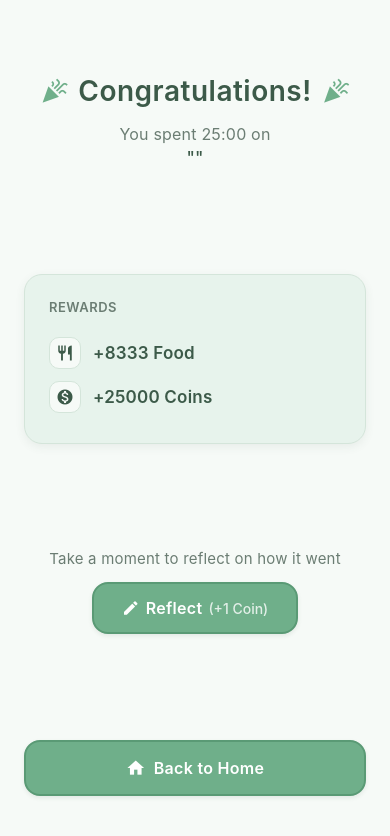
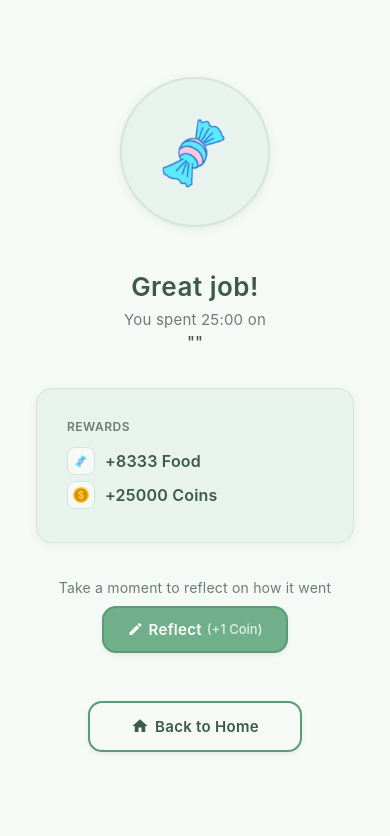
Before and after one commit to suaviloquence/domo, a React Native app: screen /Completion in a window 390 px wide. Shown: the top 836 px of the page. Built offline with nearby package versions, Linux system fonts and the light colour scheme.

Commit message:
my polishes

```diff
--- a/App.tsx
+++ b/App.tsx
@@ -27,9 +27,7 @@ function RootNavigator() {
       screenOptions={{ headerShown: false }}
       initialRouteName={selectedPetId ? 'Home' : 'PickPet'}
     >
-      {!selectedPetId && (
-        <Stack.Screen name="PickPet" component={PickPetScreen} />
-      )}
+      <Stack.Screen name="PickPet" component={PickPetScreen} />
 
       <Stack.Screen name="Home" component={HomeScreen} />
       <Stack.Screen name="Focus" component={FocusScreen} />
--- a/src/screens/CompletionScreen.tsx
+++ b/src/screens/CompletionScreen.tsx
@@ -1,5 +1,5 @@
 import React, { useState, useEffect, useRef } from 'react';
-import { View, Text, StyleSheet, TouchableOpacity } from 'react-native';
+import { View, Text, StyleSheet, TouchableOpacity, Image } from 'react-native';
 import MaterialIcons from 'react-native-vector-icons/MaterialIcons';
 import { usePet } from '../context/PetContext';
 import ReflectionModal from '../components/ReflectionModal';
@@ -138,12 +138,15 @@ export default function CompletionScreen({
 
   return (
     <View style={styles.container}>
+      {/* Food Icon Accent */}
+      <View style={styles.foodIconContainer}>
+        <Image source={require('../assets/food.png')} style={styles.foodIcon} />
+      </View>
+
       {/* Congratulatory Message */}
       <View style={styles.top}>
         <View style={styles.congratsContainer}>
-          <MaterialIcons name="celebration" size={28} color="#6FAF8A" />
-          <Text style={styles.congrats}>Congratulations!</Text>
-          <MaterialIcons name="celebration" size={28} color="#6FAF8A" />
+          <Text style={styles.congrats}>Great job!</Text>
         </View>
         <View style={styles.infoContainer}>
           <Text style={styles.infoText}>
@@ -158,13 +161,15 @@ export default function CompletionScreen({
         <Text style={styles.cardTitle}>Rewards</Text>
         <View style={styles.rewardRow}>
           <View style={styles.rewardIconContainer}>
-            <MaterialIcons name="restaurant" size={18} color="#3C5A49" />
+            <Image source={require('../assets/food.png')} style={styles.icons} />
+            {/* <MaterialIcons name="restaurant" size={16} color="#3C5A49" /> */}
           </View>
           <Text style={styles.cardText}>+{foodReward} Food</Text>
         </View>
         <View style={styles.rewardRow}>
           <View style={styles.rewardIconContainer}>
-            <MaterialIcons name="monetization-on" size={18} color="#3C5A49" />
+            <Image source={require('../assets/coin.png')} style={styles.icons} />
+            {/* <MaterialIcons name="monetization-on" size={16} color="#3C5A49" /> */}
           </View>
           <Text style={styles.cardText}>+{coinReward} Coins</Text>
         </View>
@@ -173,7 +178,7 @@ export default function CompletionScreen({
             <View style={[styles.rewardIconContainer, styles.streakIcon]}>
               <MaterialIcons
                 name="local-fire-department"
-                size={18}
+                size={16}
                 color="#FF6B35"
               />
             </View>
@@ -197,14 +202,14 @@ export default function CompletionScreen({
             {reflected ? (
               <MaterialIcons
                 name="check-circle"
-                size={18}
+                size={16}
                 color="white"
                 style={styles.checkIcon}
               />
             ) : (
               <MaterialIcons
                 name="edit"
-                size={18}
+                size={16}
                 color="white"
                 style={styles.checkIcon}
               />
@@ -223,7 +228,7 @@ export default function CompletionScreen({
         onPress={() => navigation.popToTop()}
         activeOpacity={0.8}
       >
-        <MaterialIcons name="home" size={20} color="white" />
+        <MaterialIcons name="home" size={18} color="#3C5A49" />
         <Text style={styles.homeButtonText}>Back to Home</Text>
       </TouchableOpacity>
 
@@ -241,24 +246,48 @@ const styles = StyleSheet.create({
   container: {
     flex: 1,
     backgroundColor: '#F6FAF7',
-    padding: 24,
-    justifyContent: 'space-between',
+    padding: 16,
+    // justifyContent: 'space-between',
+    gap: 16,
+    justifyContent: 'center',
+  },
+  foodIconContainer: {
+    alignSelf: 'center',
+    width: 150,
+    height: 150,
+    borderRadius: 75,
+    backgroundColor: '#E7F3EC',
+    borderWidth: 2,
+    borderColor: '#D4E5DA',
+    alignItems: 'center',
+    justifyContent: 'center',
+    marginBottom: 20,
+    shadowColor: '#3C5A49',
+    shadowOpacity: 0.1,
+    shadowRadius: 8,
+    shadowOffset: { width: 0, height: 2 },
+    elevation: 2,
+  },
+  foodIcon: {
+    width: 100,
+    height: 100,
+    resizeMode: 'contain',
   },
   top: {
     alignItems: 'center',
-    marginTop: 50,
+    marginTop: 8,
   },
   congratsContainer: {
     flexDirection: 'row',
     alignItems: 'center',
     justifyContent: 'center',
-    marginBottom: 16,
+    marginBottom: 8,
   },
   congrats: {
-    fontSize: 28,
+    fontSize: 26,
     fontWeight: '600',
     textAlign: 'center',
-    marginHorizontal: 10,
+    marginHorizontal: 8,
     color: '#3C5A49',
     letterSpacing: 0.5,
   },
@@ -266,51 +295,52 @@ const styles = StyleSheet.create({
     alignItems: 'center',
   },
   infoText: {
-    fontSize: 16,
+    fontSize: 15,
     color: '#6B7D73',
     textAlign: 'center',
     letterSpacing: 0.2,
   },
   goalText: {
-    fontSize: 17,
+    fontSize: 16,
     color: '#3C5A49',
     fontWeight: '500',
-    marginTop: 4,
+    marginTop: 3,
     letterSpacing: 0.2,
   },
   card: {
     backgroundColor: '#E7F3EC',
-    borderRadius: 18,
-    padding: 24,
+    borderRadius: 16,
+    margin: 20,
+    padding: 30,
     borderWidth: 1.5,
     borderColor: '#D4E5DA',
     shadowColor: '#3C5A49',
     shadowOpacity: 0.08,
-    shadowRadius: 10,
-    shadowOffset: { width: 0, height: 3 },
+    shadowRadius: 8,
+    shadowOffset: { width: 0, height: 2 },
     elevation: 3,
   },
   cardTitle: {
-    fontSize: 13,
+    fontSize: 12,
     fontWeight: '600',
     color: '#6B7D73',
     textTransform: 'uppercase',
     letterSpacing: 0.5,
-    marginBottom: 16,
+    marginBottom: 10,
   },
   rewardRow: {
     flexDirection: 'row',
     alignItems: 'center',
-    marginVertical: 6,
+    marginVertical: 3,
   },
   rewardIconContainer: {
-    width: 32,
-    height: 32,
-    borderRadius: 10,
+    width: 28,
+    height: 28,
+    borderRadius: 8,
     backgroundColor: '#F6FAF7',
     alignItems: 'center',
     justifyContent: 'center',
-    marginRight: 12,
+    marginRight: 10,
     borderWidth: 1,
     borderColor: '#D4E5DA',
   },
@@ -319,7 +349,7 @@ const styles = StyleSheet.create({
     borderColor: '#FFE0D4',
   },
   cardText: {
-    fontSize: 17,
+    fontSize: 16,
     fontWeight: '600',
     color: '#3C5A49',
     letterSpacing: 0.2,
@@ -328,16 +358,16 @@ const styles = StyleSheet.create({
     alignItems: 'center',
   },
   reflectionText: {
-    fontSize: 15,
-    marginBottom: 14,
+    fontSize: 14,
+    marginBottom: 10,
     textAlign: 'center',
     color: '#6B7D73',
     letterSpacing: 0.2,
   },
   reflectButton: {
-    paddingVertical: 14,
-    paddingHorizontal: 28,
-    borderRadius: 16,
+    paddingVertical: 12,
+    paddingHorizontal: 24,
+    borderRadius: 14,
     backgroundColor: '#6FAF8A',
     borderWidth: 2,
     borderColor: '#5A9A75',
@@ -356,29 +386,29 @@ const styles = StyleSheet.create({
     alignItems: 'center',
   },
   checkIcon: {
-    marginRight: 6,
+    marginRight: 5,
   },
   reflectButtonText: {
     color: 'white',
-    fontSize: 16,
+    fontSize: 15,
     fontWeight: '600',
     letterSpacing: 0.3,
   },
   reflectButtonSubtext: {
     color: 'rgba(255,255,255,0.8)',
-    fontSize: 14,
+    fontSize: 13,
     fontWeight: '500',
-    marginLeft: 6,
+    marginLeft: 5,
   },
   homeButton: {
+    marginTop: 32,
     flexDirection: 'row',
     alignItems: 'center',
     justifyContent: 'center',
-    paddingVertical: 16,
-    borderRadius: 16,
-    backgroundColor: '#6FAF8A',
-    marginBottom: 24,
-    gap: 8,
+    paddingVertical: 14,
+    borderRadius: 14,
+    marginBottom: 16,
+    gap: 6,
     borderWidth: 2,
     borderColor: '#5A9A75',
     shadowColor: '#3C5A49',
@@ -386,11 +416,17 @@ const styles = StyleSheet.create({
     shadowOpacity: 0.1,
     shadowRadius: 4,
     elevation: 3,
+    width: '60%',
+    alignSelf: 'center',
   },
   homeButtonText: {
-    color: 'white',
-    fontSize: 16,
+    color: '#3C5A49',
+    fontSize: 15,
     fontWeight: '600',
     letterSpacing: 0.3,
   },
+  icons: {
+    width: 16,
+    height: 16,
+  },
 });
--- a/src/screens/FocusScreen.tsx
+++ b/src/screens/FocusScreen.tsx
@@ -5,6 +5,7 @@ import {
   StyleSheet,
   TouchableOpacity,
   AppState,
+  ImageBackground,
 } from 'react-native';
 import MaterialIcons from 'react-native-vector-icons/MaterialIcons';
 import PetDisplay from '../components/PetDisplay';
@@ -150,6 +151,11 @@ export default function FocusScreen({ route }: any) {
   };
 
   return (
+    <ImageBackground
+      source={require('../assets/BACKGROUND.png')}
+      style={styles.backgroundImage}
+      resizeMode="cover"
+    >
       <View style={styles.container}>
         {/* Top: Timer and Goal */}
         <View style={styles.top}>
@@ -202,15 +208,21 @@ export default function FocusScreen({ route }: any) {
           ) : null}
         </View>
       </View>
+    </ImageBackground>
   );
 }
 
 const styles = StyleSheet.create({
   container: {
     flex: 1,
-    backgroundColor: '#F6FAF7',
     padding: 24,
     justifyContent: 'space-between',
+  },
+
+  backgroundImage: {
+    flex: 1,
+    justifyContent: 'center', // centers content vertically
+    alignItems: 'center', // centers content horizontally
   },
   top: {
     alignItems: 'center',
--- a/src/screens/HomeScreen.tsx
+++ b/src/screens/HomeScreen.tsx
@@ -7,6 +7,7 @@ import {
   TouchableOpacity,
   TextInput,
   Image,
+  ImageBackground,
 } from 'react-native';
 import MaterialIcons from 'react-native-vector-icons/MaterialIcons';
 import AsyncStorage from '@react-native-async-storage/async-storage';
@@ -64,6 +65,11 @@ export default function HomeScreen({ navigation }: any) {
 
   return (
     <View style={styles.container}>
+      <ImageBackground
+        source={require('../assets/BACKGROUND.png')}
+        style={styles.backgroundImage}
+        resizeMode="cover"
+      >
         {/* Top Status Bar */}
         <View style={styles.topBar}>
           <View style={styles.statusPill}>
@@ -292,6 +298,7 @@ export default function HomeScreen({ navigation }: any) {
             </View>
           </View>
         )}
+      </ImageBackground>
     </View>
   );
 }
@@ -300,6 +307,11 @@ const styles = StyleSheet.create({
   container: {
     flex: 1,
     backgroundColor: '#F6FAF7',
+  },
+  backgroundImage: {
+    flex: 1,
+    justifyContent: 'center', // centers content vertically
+    alignItems: 'center', // centers content horizontally
   },
 
   /* Top Status Bar */
@@ -359,6 +371,12 @@ const styles = StyleSheet.create({
   },
   nameRow: {
     marginBottom: 12,
+    backgroundColor: '#E7F3EC',
+    borderRadius: 14,
+    paddingHorizontal: 14,
+    paddingVertical: 6,
+    borderWidth: 1.5,
+    borderColor: '#D4E5DA',
   },
   nameDisplay: {
     flexDirection: 'row',
@@ -367,7 +385,7 @@ const styles = StyleSheet.create({
     paddingHorizontal: 8,
   },
   nameText: {
-    fontSize: 22,
+    fontSize: 18,
     fontWeight: '500',
     color: '#3C5A49',
     letterSpacing: 0.5,
@@ -377,15 +395,15 @@ const styles = StyleSheet.create({
     opacity: 0.5,
   },
   nameEditContainer: {
-    backgroundColor: '#E7F3EC',
-    borderRadius: 14,
-    paddingHorizontal: 14,
-    paddingVertical: 6,
-    borderWidth: 1.5,
-    borderColor: '#D4E5DA',
+    // backgroundColor: '#E7F3EC',
+    // borderRadius: 14,
+    // paddingHorizontal: 14,
+    // paddingVertical: 6,
+    // borderWidth: 1.5,
+    // borderColor: '#D4E5DA',
   },
   nameInput: {
-    fontSize: 22,
+    fontSize: 18,
     fontWeight: '500',
     color: '#3C5A49',
     textAlign: 'center',
@@ -438,7 +456,6 @@ const styles = StyleSheet.create({
     width: 36,
     height: 36,
     tintColor: '#3C5A49',
-    // tintColor: '#00000000', // transparent but blocks inherited tint
   },
   iconButtonInner: {
     width: 52,
@@ -449,13 +466,15 @@ const styles = StyleSheet.create({
     justifyContent: 'center',
     borderWidth: 1.5,
     borderColor: '#D4E5DA',
+
+    // iOS
     shadowColor: '#3C5A49',
-    shadowOffset: { width: 0, height: 2 },
-    shadowOpacity: 0.06,
-    shadowRadius: 4,
-    elevation: 2,
-    tintColor: null,
-    opacity: 0.99,
+    shadowOffset: { width: 0, height: 3 },
+    shadowOpacity: 0.12,
+    shadowRadius: 6,
+
+    // Android
+    elevation: 4,
   },
   iconButtonDisabled: {
     opacity: 0.6,
--- a/src/screens/SettingsScreen.tsx
+++ b/src/screens/SettingsScreen.tsx
@@ -1,15 +1,17 @@
-import React from 'react';
+import React, { useState } from 'react';
 import {
   View,
   Text,
   StyleSheet,
   TouchableOpacity,
+  Alert,
 } from 'react-native';
 import MaterialIcons from 'react-native-vector-icons/MaterialIcons';
 import { usePet } from '../context/PetContext';
 
 export default function SettingsScreen({ navigation }: any) {
-  const { hungerLossPerDay, setHungerLossPerDay } = usePet();
+  const { hungerLossPerDay, setHungerLossPerDay, resetPet } = usePet();
+  const [isResetting, setIsResetting] = useState(false);
 
   const increment = () => {
     if (hungerLossPerDay < 5) {
@@ -21,6 +23,35 @@ export default function SettingsScreen({ navigation }: any) {
     if (hungerLossPerDay > 0) {
       setHungerLossPerDay(hungerLossPerDay - 1);
     }
+  };
+
+  const handleReset = () => {
+    Alert.alert(
+      'Reset Everything',
+      'This will delete all your progress including:\n\n• Your selected pet\n• Coins and food\n• Streak and journal entries\n• Purchased items\n\nYou will be taken back to choose a new pet. This cannot be undone.',
+      [
+        {
+          text: 'Cancel',
+          style: 'cancel',
+        },
+        {
+          text: 'Reset Everything',
+          style: 'destructive',
+          onPress: async () => {
+            setIsResetting(true);
+            try {
+              await resetPet();
+              navigation.navigate("PickPet")
+            } catch (error) {
+              console.error('Reset failed:', error);
+              Alert.alert('Error', 'Failed to reset. Please try again.');
+            } finally {
+              setIsResetting(false);
+            }
+          },
+        },
+      ]
+    );
   };
 
   return (
@@ -70,6 +101,32 @@ export default function SettingsScreen({ navigation }: any) {
               <MaterialIcons name="add" size={22} color={hungerLossPerDay >= 5 ? '#B8C9BD' : '#3C5A49'} />
             </TouchableOpacity>
           </View>
+        </View>
+
+        {/* Reset Everything Setting */}
+        <View style={[styles.settingCard, styles.dangerCard]}>
+          <View style={styles.settingHeader}>
+            <MaterialIcons name="warning" size={18} color="#DC2626" />
+            <Text style={[styles.settingTitle, styles.dangerTitle]}>Reset Everything</Text>
+          </View>
+          <Text style={styles.settingDescription}>
+            Delete all progress and start over with a new pet. This action cannot be undone.
+          </Text>
+          <TouchableOpacity
+            style={[styles.resetButton, isResetting && styles.resetButtonDisabled]}
+            onPress={handleReset}
+            disabled={isResetting}
+            activeOpacity={0.7}
+          >
+            <MaterialIcons
+              name="refresh"
+              size={18}
+              color={isResetting ? '#FCA5A5' : 'white'}
+            />
+            <Text style={[styles.resetButtonText, isResetting && styles.resetButtonTextDisabled]}>
+              {isResetting ? 'Resetting...' : 'Reset Everything'}
+            </Text>
+          </TouchableOpacity>
         </View>
       </View>
     </View>
@@ -181,4 +238,41 @@ const styles = StyleSheet.create({
     color: '#3C5A49',
     letterSpacing: 0.5,
   },
+  dangerCard: {
+    borderColor: '#FCA5A5',
+    backgroundColor: '#FEF2F2',
+  },
+  dangerTitle: {
+    color: '#DC2626',
+  },
+  resetButton: {
+    flexDirection: 'row',
+    alignItems: 'center',
+    justifyContent: 'center',
+    backgroundColor: '#DC2626',
+    borderRadius: 14,
+    paddingVertical: 14,
+    paddingHorizontal: 20,
+    gap: 8,
+    borderWidth: 2,
+    borderColor: '#B91C1C',
+    shadowColor: '#DC2626',
+    shadowOffset: { width: 0, height: 2 },
+    shadowOpacity: 0.1,
+    shadowRadius: 4,
+    elevation: 3,
+  },
+  resetButtonDisabled: {
+    backgroundColor: '#FCA5A5',
+    borderColor: '#F87171',
+  },
+  resetButtonText: {
+    color: 'white',
+    fontSize: 16,
+    fontWeight: '600',
+    letterSpacing: 0.3,
+  },
+  resetButtonTextDisabled: {
+    color: '#FCA5A5',
+  },
 });
```
Also changed, not shown: src/components/PetDisplay.tsx (+5 -7 lines). Lines whose indentation alone changed are shown as unchanged.
